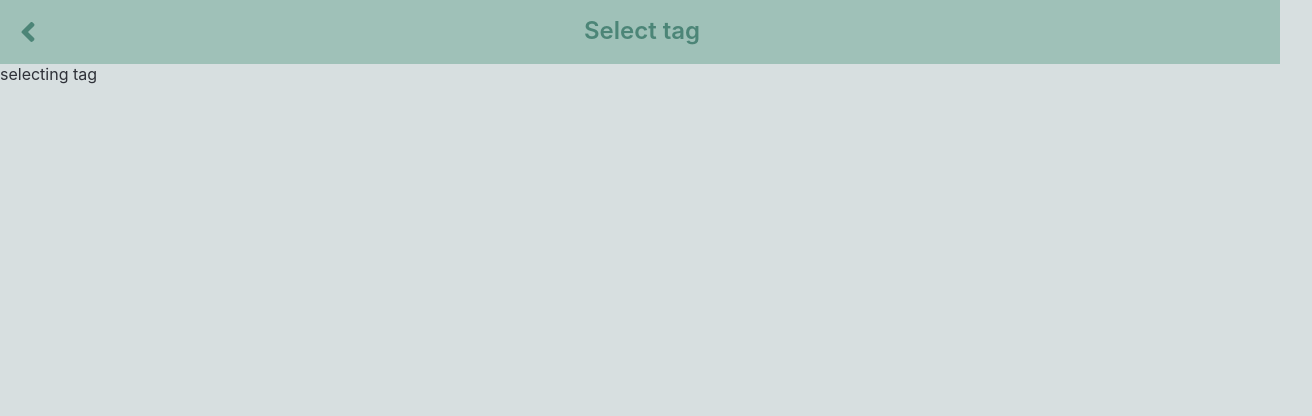
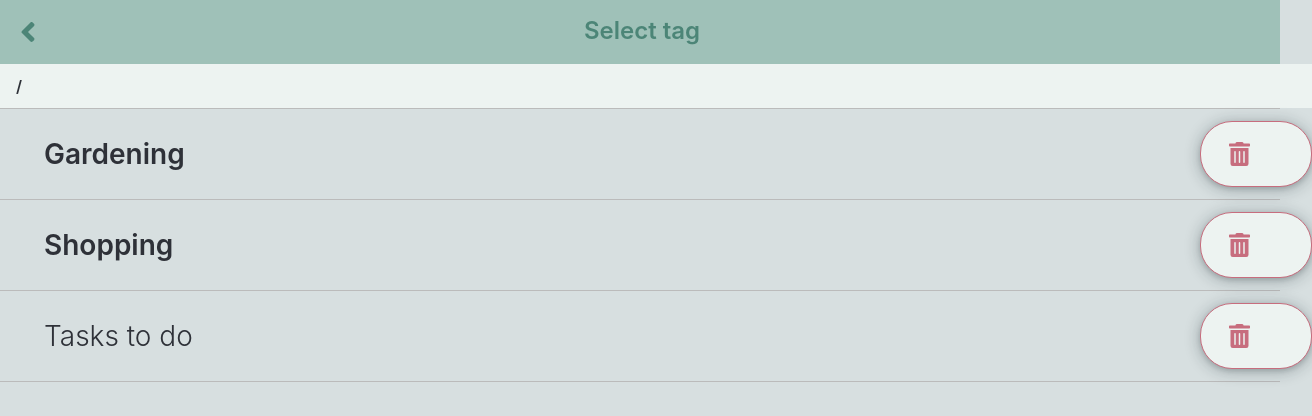
Before and after one commit to krzysztof-rutkowski-wttech/tagged-todos, a Vue app: page /todos in a window 1280 px wide. Both pictures are taken after a click on the element "Select tag...". Shown: the top 416 px of the page, 1312 px wide, since content can reach past the window. Built offline with nearby package versions, Linux system fonts and the light colour scheme.

Commit message:
indroducing SideButton + refactor + cleanup

```diff
--- a/src/components/AddTodoItem.vue
+++ b/src/components/AddTodoItem.vue
@@ -15,7 +15,7 @@
 </template>
 
 <script lang="ts">
-import { defineComponent, reactive, ref, toRefs } from 'vue'
+import { defineComponent, reactive, toRefs } from 'vue'
 import { store } from '@/store'
 import ActionButton, { ActionButtonType } from '@/components/ActionButton.vue'
 
--- a/src/components/NavBar.vue
+++ b/src/components/NavBar.vue
@@ -13,24 +13,18 @@
 
 <script lang="ts">
 import { defineComponent } from 'vue';
-import useIsLoading from '@/utils/useIsLoading'
 
 export default defineComponent({
-  setup() {
-    const { isLoading } = useIsLoading();
-
+  data: () => {
     return {
-      isLoading
+      menuItems: [
+        { name: 'home', label: 'Home' },
+        { name: 'todos', label: 'Todo list' },
+        { name: 'tags', label: 'Tags' },
+        { name: 'history', label: 'History' },
+      ]
     }
-  },
-  data: () => { return {
-    menuItems: [
-      { name: 'home', label: 'Home' },
-      { name: 'todos', label: 'Todo list' },
-      { name: 'tags', label: 'Tags' },
-      { name: 'history', label: 'History' },
-    ]
-  } }
+  }
 })
 </script>
 
@@ -70,5 +64,4 @@ nav {
 .page-content {
   margin: 4rem 0;
 }
-
 </style>
--- /dev/null
+++ b/src/components/SideButton.vue
@@ -0,0 +1,99 @@
+<script lang="ts">
+import { defineComponent, PropType } from 'vue'
+
+
+export default defineComponent({
+    props: {
+        left: {
+            type: Boolean,
+            required: false,
+        },
+        right: {
+            type: Boolean,
+            required: false,
+        },
+        colorPrimary: {
+            type: Boolean,
+            required: false,
+        },
+        colorSecondary: {
+            type: Boolean,
+            required: false,
+        },
+        colorGrayed: {
+            type: Boolean,
+            required: false,
+        },
+        onClick: {
+            type: Object as PropType<(payload: MouseEvent) => void>,
+            required: false,
+        }
+    },
+    // props: [ 'left', 'right', 'onClick' ],
+    setup(props) {
+        const handleClick = () => {
+            console.log('handle', props.onClick)
+            if (props.onClick) props.onClick();
+        }
+
+        return {
+            handleClick,
+        }
+    }
+})
+</script>
+
+<template>
+    <button
+        :class="{ left, right, 'color-grayed': colorGrayed, 'color-primary': colorPrimary, 'color-secondary': colorSecondary }"
+        @click="onClick"
+    >
+        <slot />
+    </button>
+</template>
+
+<style lang="scss" scoped>
+@import '@styles/colours.scss';
+
+button {
+    width: 7rem;
+    padding: 1.25rem 3rem;
+    cursor: pointer;
+    border-radius: 2rem;
+    font-size: .875rem;
+    font-weight: 600;
+    box-shadow: rgba(14, 30, 37, 0.12) 0px 2px 4px 0px, rgba(14, 30, 37, 0.32) 0px 2px 16px 0px;
+
+    &.color-primary {
+        background-color: $side-button-background-1;
+        color: $side-button-color-1;
+        border: 1px solid $side-button-border-color-1;
+    }
+
+    &.color-secondary {
+        background-color: $side-button-background-2;
+        color: $side-button-color-2;
+        border: 1px solid $side-button-border-color-2;
+    }
+
+    &.color-grayed {
+        background-color: $side-button-background-grayed;
+        color: $side-button-color-grayed;
+        border: 1px solid $side-button-border-color-geayed;
+        cursor: unset;
+    }
+
+    &.left {
+        margin-left: -3rem;
+        text-align: right;
+        padding-right: 2rem;
+    }
+
+    &.right {
+        margin-right: -3rem;
+        text-align: left;
+        padding-left: 1.75rem;
+        font-size: 0.75rem;
+    }
+}
+</style>
--- a/src/components/TagList.vue
+++ b/src/components/TagList.vue
@@ -2,10 +2,17 @@
 import { defineComponent, ref, computed } from 'vue'
 import { store } from '@/store'
 import { Tag, TagNode } from '@/store/store.types'
-import Breadcrumbs, { BreadcrumbItem } from '@/components/Breadcrumbs.vue'
+import Breadcrumbs from '@/components/Breadcrumbs.vue'
+import SideButton from '@/components/SideButton.vue'
 
 export default defineComponent({
-  components: { Breadcrumbs },
+  components: { Breadcrumbs, SideButton },
+  props: {
+    readOnly: {
+      type: Boolean,
+      required: false,
+    }
+  },
   setup() {
     const path = ref<Tag[]>([])
     const currentNode = computed(() => {
@@ -66,9 +73,12 @@ export default defineComponent({
       <li v-for="tag in list" :key="tag.id">
           <div class='line-1' :class="[ hasChildren(tag) && 'has-children' ]">
               <div class="name" @click="choose(tag)">{{ tag.name }}</div>
-              <button class="btn-right" @click="edit(tag)">
+              <side-button right color-secondary :onClick="() => edit(tag)">
+                <icon icon="trash-alt" size="2x" />
+              </side-button>
+              <!-- <button class="btn-right" @click="edit(tag)" v-if="!readOnly">
                   <icon icon="trash-alt" size="2x" />
-              </button>
+              </button> -->
           </div>
           <div v-if="tag.description" class='line-2'>{{ tag.description }}</div>
       </li>
@@ -116,24 +126,5 @@ export default defineComponent({
       align-self: center;
       padding-left: .75rem;
     }
-    button {
-      width: 7rem;
-      padding: 1.25rem 3rem;
-      cursor: pointer;
-      border-radius: 2rem;
-      font-size: .875rem;
-      font-weight: 600;
-      box-shadow: rgba(14, 30, 37, 0.12) 0px 2px 4px 0px, rgba(14, 30, 37, 0.32) 0px 2px 16px 0px;
-
-      &.btn-right {
-        background-color: $side-button-background-2;
-        color: $side-button-color-2;
-        border: 1px solid $side-button-border-color-2;
-        margin-right: -3rem;
-        text-align: left;
-        padding-left: 1.75rem;
-        font-size: 0.75rem;
-      }
-    }
   }
 </style>
--- a/src/components/TagSelector.vue
+++ b/src/components/TagSelector.vue
@@ -25,6 +25,3 @@ export default defineComponent({
   <action-button label="Select tag..." :type="ActionButtonType.TOP" @click="openSelectTagOverlay"/>
   <select-tag-overlay title="Select tag" @onSlected="handleTagSelected" />
 </template>
-
-<style>
-</style>
--- a/src/components/TodoList.vue
+++ b/src/components/TodoList.vue
@@ -3,9 +3,10 @@ import { ref, watch, defineComponent } from 'vue'
 import { store } from '@/store'
 import { TodoItem, TodoItemState } from '@/store/store.types'
 import RemoveTodoItemOverlay, { useRemoveTodoItemOverlay } from '@/components/overlays/RemoveTodoItemOverlay.vue'
+import SideButton from '@/components/SideButton.vue'
 
 export default defineComponent({
-    components: { RemoveTodoItemOverlay },
+    components: { RemoveTodoItemOverlay, SideButton },
     setup() {
       const list = ref<TodoItem[]>([
         ...store.getters.waitingTodos,
@@ -81,14 +82,19 @@ export default defineComponent({
     <ul class="todo-list">
         <li :class="[ todo.state === TodoItemState.DONE && 'done' ]" v-for="todo in list" :key="todo.id">
             <div class='line-1'>
-                <button class="do-btn" @click="todo.state === TodoItemState.WAITING && setAsDone(todo.id)">
+                <side-button
+                    left
+                    :color-primary="todo.state === TodoItemState.WAITING"
+                    :color-grayed="todo.state === TodoItemState.DONE"
+                    :onClick="() => todo.state === TodoItemState.WAITING && setAsDone(todo.id)"
+                >
                     <icon v-if="todo.state === TodoItemState.DONE" icon="check-circle" size="2x" />
                     <icon v-if="todo.state === TodoItemState.WAITING" icon="play-circle" size="2x" />
-                </button>
+                </side-button>
                 <div class="name">{{ todo.name }}</div>
-                <button class="remove-btn" @click="remove(todo)">
+                <side-button right color-secondary :onClick="() => remove(todo)">
                     <icon icon="trash-alt" size="2x" />
-                </button>
+                </side-button>
             </div>
             <div v-if="todo.description" class='line-2'>{{ todo.description }}</div>
         </li>
@@ -150,41 +156,9 @@ ul.todo-list {
     align-self: center;
     padding-left: .75rem;
   }
-  button {
-    width: 7rem;
-    padding: 1.25rem 3rem;
-    cursor: pointer;
-    border-radius: 2rem;
-    font-size: .875rem;
-    font-weight: 600;
-    box-shadow: rgba(14, 30, 37, 0.12) 0px 2px 4px 0px, rgba(14, 30, 37, 0.32) 0px 2px 16px 0px;
-  }
-  .do-btn {
-    background-color: $side-button-background-1;
-    color: $side-button-color-1;
-    border: 1px solid $side-button-border-color-1;
-    margin-left: -3rem;
-    text-align: right;
-    padding-right: 2rem;
-  }
-  .remove-btn {
-    background-color: $side-button-background-2;
-    color: $side-button-color-2;
-    border: 1px solid $side-button-border-color-2;
-    margin-right: -3rem;
-    text-align: left;
-    padding-left: 1.75rem;
-    font-size: 0.75rem;
-  }
   .done {
     color: $list-item-grayed-color;
     background-color: $list-item-grayed-background;
-    .do-btn {
-      border: 1px solid $side-button-border-color-geayed;
-      cursor: unset;
-      background-color: $side-button-background-grayed;
-      color: $side-button-color-grayed;
-    }
   }
 }
 </style>
--- a/src/components/overlays/AddTodoItemOverlay.vue
+++ b/src/components/overlays/AddTodoItemOverlay.vue
@@ -19,6 +19,3 @@ export const useAddTodoItemOverlay = () => {
     return useOverlay('add-todo-overlay')
 }
 </script>
-
-<style scoped>
-</style>
--- a/src/components/overlays/Overlay.vue
+++ b/src/components/overlays/Overlay.vue
@@ -1,23 +1,3 @@
-<template>
-  <teleport to="#overlay-view">
-    <div class="overlay" v-if="isDisplayed">
-      <nav>
-        <ul>
-          <li>
-            <a @click="overlayClose"><icon icon="angle-left" size="2x" /></a>
-          </li>
-          <li class="title">
-            <div>{{ title }}</div>
-          </li>
-        </ul>
-      </nav>
-      <div class="content">
-        <slot></slot>
-      </div>
-    </div>
-  </teleport>
-</template>
-
 <script lang="ts">
 import { watch, ref, defineComponent } from 'vue'
 import { store } from '@/store'
@@ -66,8 +46,27 @@ export const useOverlay = (overlayId: string) => {
 
   return [ open, close ]
 }
+</script>
 
-</script>
+<template>
+  <teleport to="#overlay-view">
+    <div class="overlay" v-if="isDisplayed">
+      <nav>
+        <ul>
+          <li>
+            <a @click="overlayClose"><icon icon="angle-left" size="2x" /></a>
+          </li>
+          <li class="title">
+            <div>{{ title }}</div>
+          </li>
+        </ul>
+      </nav>
+      <div class="content">
+        <slot></slot>
+      </div>
+    </div>
+  </teleport>
+</template>
 
 <style lang="scss" scoped>
 @import '@styles/colours.scss';
--- a/src/components/overlays/RemoveToDoItemOverlay.vue
+++ b/src/components/overlays/RemoveToDoItemOverlay.vue
@@ -11,7 +11,7 @@ import RemoveToDoItem from '@/components/RemoveToDoItem.vue'
 
 export default defineComponent({
     inheritAttrs: false,
-    props: [ 'title', 'selectedTodoItem'],
+    props: [ 'title', 'selectedTodoItem' ],
     components: { Overlay, RemoveToDoItem },
 });
 
@@ -19,6 +19,3 @@ export const useRemoveTodoItemOverlay = () => {
     return useOverlay('remove-todo-item-overlay')
 }
 </script>
-
-<style scoped>
-</style>
--- a/src/components/overlays/SelectTagOverlay.vue
+++ b/src/components/overlays/SelectTagOverlay.vue
@@ -1,23 +1,21 @@
 <template>
     <Overlay id="select-tag-overlay" :title="title">
-        <div>selecting tag</div>
+        <tag-list read-only/>
     </Overlay>
 </template>
 
 <script lang="ts">
 import { defineComponent } from 'vue'
 import Overlay, { useOverlay } from '@/components/overlays/Overlay.vue'
+import TagList from '@/components/tagList.vue'
 
 export default defineComponent({
     inheritAttrs: false,
-    props: [ 'title', 'selectedTag'],
-    components: { Overlay },
+    props: [ 'title', 'selectedTag' ],
+    components: { Overlay, TagList },
 });
 
 export const useSelectTagOverlay = () => {
     return useOverlay('select-tag-overlay')
 }
 </script>
-
-<style scoped>
-</style>
--- a/src/views/Todos.vue
+++ b/src/views/Todos.vue
@@ -1,12 +1,3 @@
-<template>
-  <NavBar>
-    <tag-selector />
-    <todo-list />
-    <action-button label="Add Todo item" :type="ActionButtonType.BOTTOM" @click="openAddTodoOverlay" />
-    <add-todo-item-overlay title="Add a new to do" @onAdded="handleAddedTodoItem" />
-  </NavBar>
-</template>
-
 <script lang="ts">
 import TodoList from '@/components/TodoList.vue'
 import TagSelector from '@/components/TagSelector.vue'
@@ -31,3 +22,12 @@ export default {
   }
 }
 </script>
+
+<template>
+  <NavBar>
+    <tag-selector />
+    <todo-list />
+    <action-button label="Add Todo item" :type="ActionButtonType.BOTTOM" @click="openAddTodoOverlay" />
+    <add-todo-item-overlay title="Add a new to do" @onAdded="handleAddedTodoItem" />
+  </NavBar>
+</template>
```
